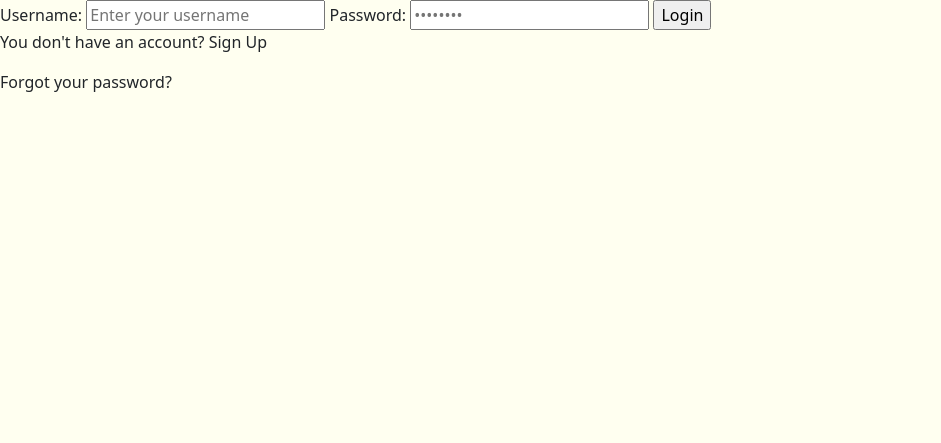
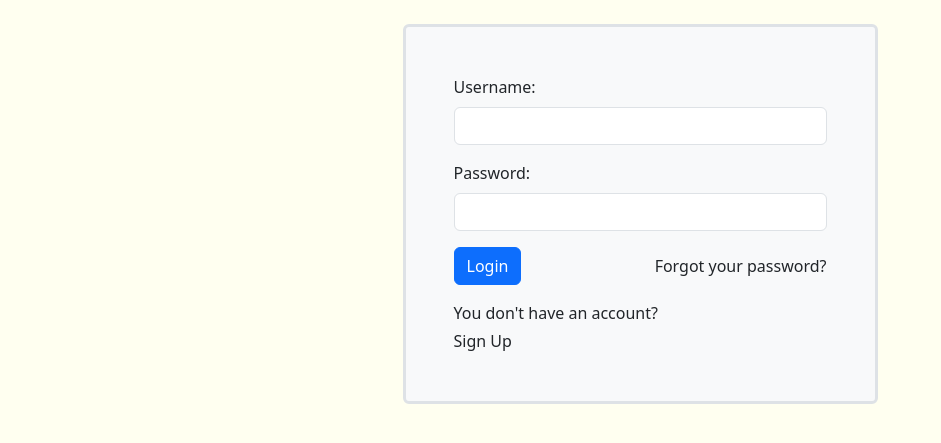
Before and after one commit to kikutan-day65/dev-share-ideas, a Django app: page /users/login/ in a window 1280 px wide. Shown: the part 80-523 px from the top of the page, without its empty margins (0-941 px from the left). Run offline with Django 4.2, Linux system fonts and the light colour scheme.

Commit message:
style: cajmge the styling for login form

```diff
--- a/ShareIdea/users/templates/users/login_register.html
+++ b/ShareIdea/users/templates/users/login_register.html
@@ -7,32 +7,46 @@
 
 {% if page == 'register' %}
 
-    <form action="{% url 'register' %}" method="POST" enctype="multipart/form-data">
-        {% csrf_token %}
+<form action="{% url 'register' %}" method="POST" enctype="multipart/form-data">
+    {% csrf_token %}
 
-        {{ form.as_p }}
+    {{ form.as_p }}
 
-        <input type="submit"  value="SignUp">
+    <input type="submit" value="SignUp">
 
-    </form>
+</form>
 
 
 {% else %}
-    <form action="{% url 'login' %}" method="POST">
-        {% csrf_token %}
 
-        <label for="">Username:</label>
-        <input type="text" name="username" placeholder="Enter your username">
+<div class="container-lg mt-4">
+    <div class="row d-flex justify-content-center">
+        <div class="col-lg-5 border border-3 rounded px-5 py-5 bg-light">
+            <form action="{% url 'login' %}" method="POST">
+                {% csrf_token %}
 
-        <label for="">Password:</label>
-        <input type="password" name="password" placeholder="••••••••">
+                <div class="mb-3">
+                    <label for="exampleInputEmail1" class="form-label">Username:</label>
+                    <input type="text" name="username" class="form-control" id="exampleInputEmail1">
+                </div>
+                <div class="mb-3">
+                    <label for="exampleInputPassword1" class="form-label">Password:</label>
+                    <input type="password" name="password" class="form-control" id="exampleInputPassword1">
+                </div>
 
-        <input type="submit" value="Login">
-    </form>
+                <div class="d-flex justify-content-between align-items-center">
+                    <button type="submit" class="btn btn-primary mb-3">Login</button>
+                    <p class="mb-3 reset-pass"><a href="{% url 'reset_password' %}">Forgot your password?</a></p>
+                </div>
+            </form>
+            <p class="mb-1">You don't have an account?</p>
+            <div class="signup-style">
+                <a href="{% url 'register' %}">Sign Up</a>
+            </div>
+        </div>
+    </div>
+</div>
 
-    <p>You don't have an account? <a href="{% url 'register' %}">Sign Up</a></p>
 {% endif %}
 
-<p><a href="{% url 'reset_password' %}">Forgot your password?</a></p>
-
 {% endblock content %}
```
